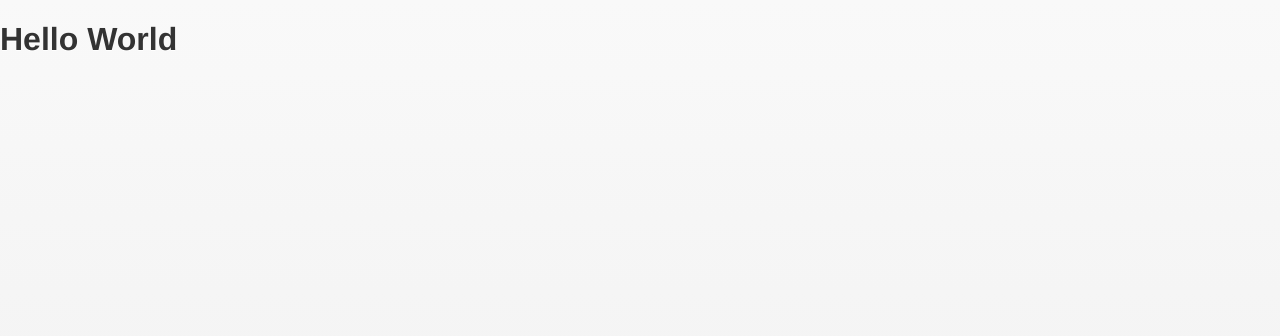
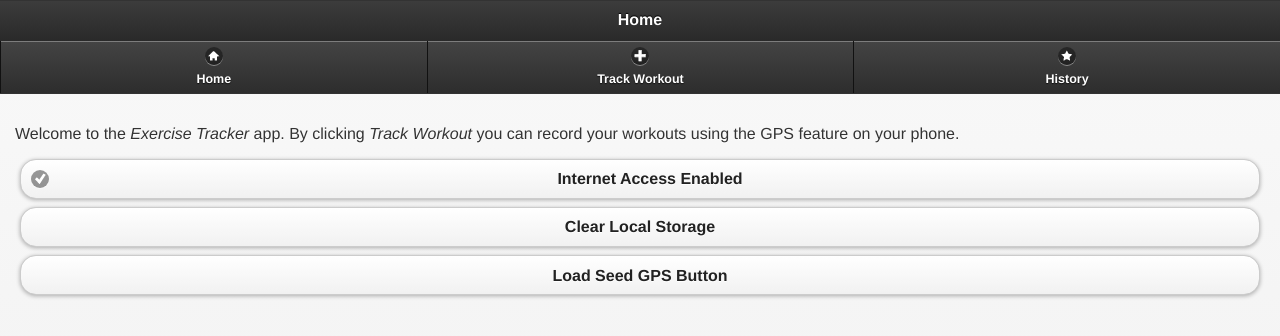
Before and after one commit to nathankrishnan/Exercise-Tracker, a plain HTML site: page index.html in a window 1280 px wide. Drawn offline with Linux system fonts and the light colour scheme; some packages are replaced by stand-ins of ours; files whose address does not match are found by name.

Commit message:
Updates to index.html and new images added to project

```diff
--- a/index.html
+++ b/index.html
@@ -1,4 +1,4 @@
-<!DOCTYPE HTML>
+<!DOCTYPE html>
 <html>
 <head>
   <title>ExerciseTracker</title>
@@ -12,6 +12,30 @@
   	<link rel="stylesheet" href="css/jquery.mobile-1.1.0.min.css" />
 </head>
 <body>
-<h1>Hello World</h1>
+<!-- Home page -->
+<div data-role="page" id="home">
+	<div data-role="header">
+		<h1>Home</h1>
+		<div data-role="navbar">
+			<ul>
+				<li><a href="#home" data-transition="none" data-icon="home">Home</a></li>
+				<li><a href="#startTracking" data-transition="none" data-icon="plus">Track Workout</a></li>
+				<li><a href="#history" data-transition="none" data-icon="star">History</a></li>
+			</ul>
+		</div>
+	</div>
+
+	<!-- Home page content -->
+	<div data-role="content">
+		<p>Welcome to the <em>Exercise Tracker</em> app.  By clicking <em>Track Workout</em> you can record your workouts using the GPS feature on your phone.</p>
+
+		<button id="home_network_button" data-icon="check">Internet Access Enabled</button>
+		<button id="home_clearstorage_button">Clear Local Storage</button>
+		<button id="home_seedgps_button">Load Seed GPS Button</button>
+	</div>
+
+<!-- End of Home page -->
+</div>
+
 </body>
 </html>
```
Also changed, not shown: images/ajax-loader.gif (added), images/ajax-loader.png (added), images/icons-18-black.png (added), images/icons-18-white.png (added), images/icons-36-black.png (added), images/icons-36-white.png (added), 1 other file. Lines whose indentation alone changed are shown as unchanged.
